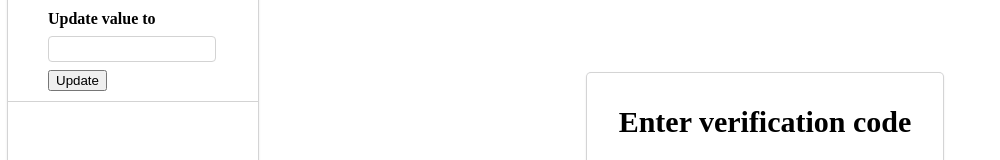
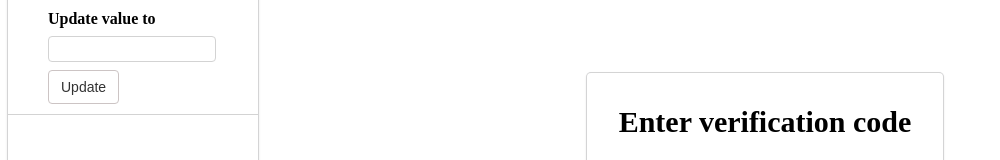
Before and after one commit to code-farmz/ng-otp-input, an Angular app: page / in a window 1280 px wide. Shown: the part 271-431 px from the top of the page, without its empty margins (0-1000 px from the left). Built offline with nearby package versions, Linux system fonts and the light colour scheme; what ng-otp-input would draw is missing.

Commit message:
update set value method to handle string input in case of number only input

```diff
--- a/projects/ng-otp-input/src/lib/components/ng-otp-input/ng-otp-input.component.ts
+++ b/projects/ng-otp-input/src/lib/components/ng-otp-input/ng-otp-input.component.ts
@@ -140,14 +140,16 @@ export class NgOtpInputComponent implements OnInit, AfterViewInit {
   }
 
   // method to set component value
-  setValue(value: string) {
+  setValue(value: any) {
+    if (this.config.allowNumbersOnly && isNaN(value)) {
+        return;
+    }
     this.otpForm.reset();
      if (!value) {
        this.rebuildValue();
        return;
      }
      value = value.toString().replace(/\s/g, ''); // remove whitespace
-
      Array.from(value).forEach((c, idx) => {
           if (this.otpForm.get(this.getControlName(idx))) {
             this.otpForm.get(this.getControlName(idx)).setValue(c);
--- a/src/app/app.component.scss
+++ b/src/app/app.component.scss
@@ -34,6 +34,27 @@
         padding-top: 10px;
         padding-left: 40px;
     }
+}
+.btn-updt{
+  color: #333;
+    background-color: #fff;
+    border-color: #ccc;
+    display: inline-block;
+    margin-bottom: 0;
+    font-weight: 400;
+    text-align: center;
+    vertical-align: middle;
+    background-image: none;
+    border: 1px solid #ccc4c4;
+    padding: 6px 12px;
+    font-size: 14px;
+    line-height: 1.42857143;
+    border-radius: 4px;
+    -webkit-user-select: none;
+    -moz-user-select: none;
+    -ms-user-select: none;
+    user-select: none;
+    cursor: pointer;
 }
 
 .card{
```
